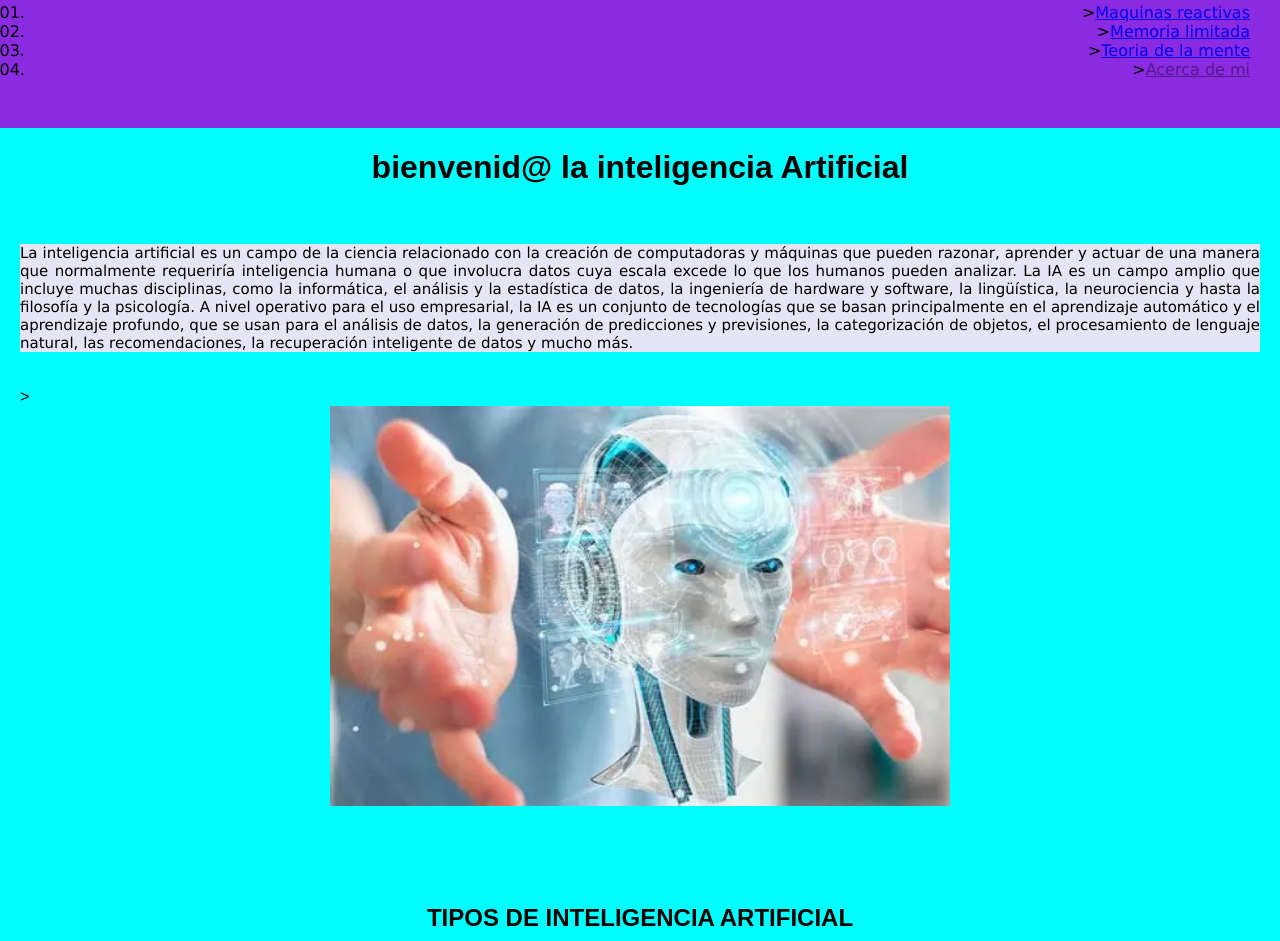
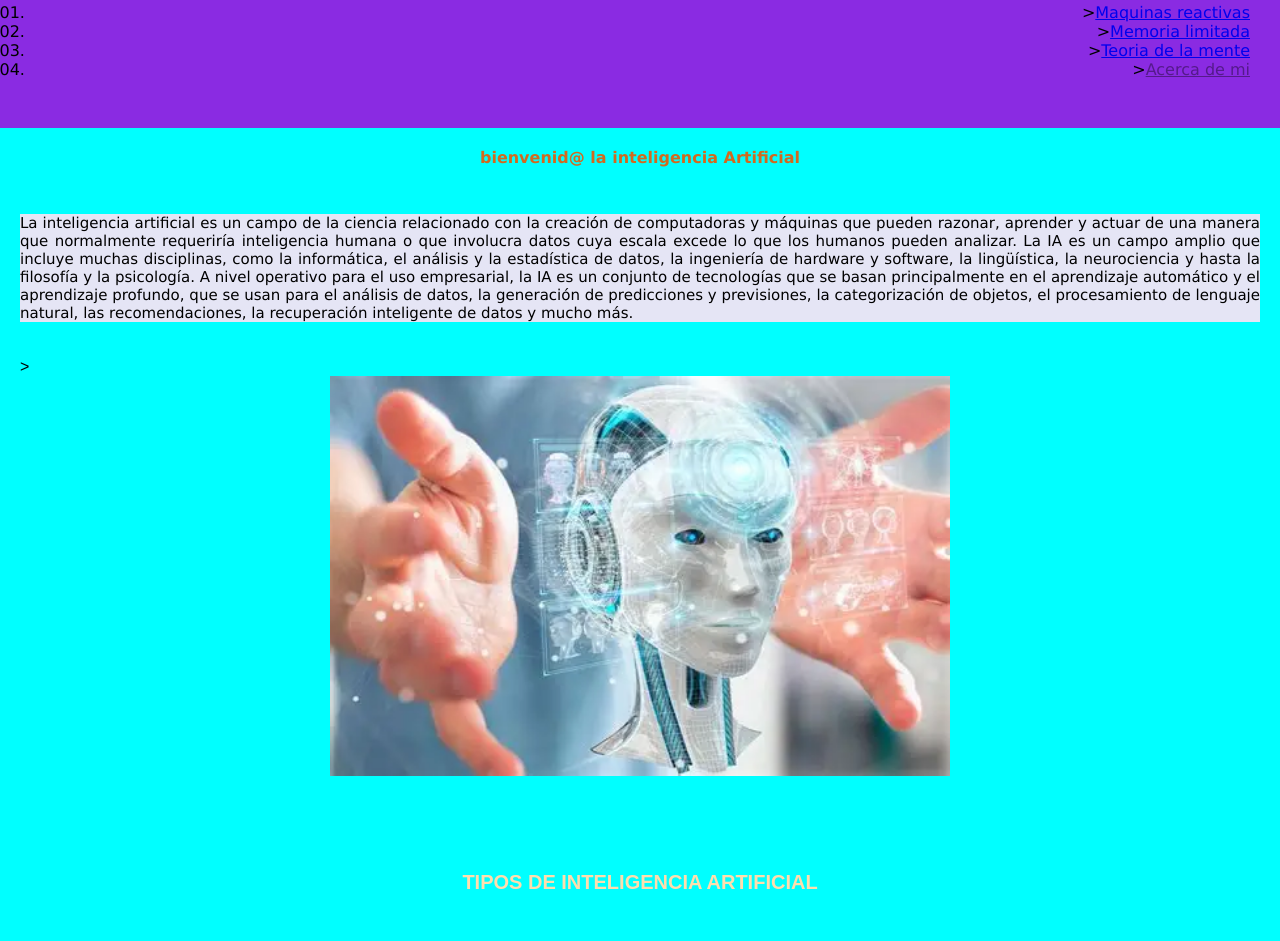
Before and after one commit to joseluis200519/jose20051, a plain HTML site: page index.html in a window 1280 px wide. Shown: the part 100-1041 px from the top of the page. Drawn offline with Linux system fonts and the light colour scheme.

Commit message:
se modifico el estilo h1

```diff
--- a/style.css
+++ b/style.css
@@ -70,3 +70,15 @@ th{
     background-color: #f2f2f2;
 
 }
+h1{
+    font-family: Verdana, Geneva, Tahoma, sans-serif;
+    font-size: 1em;
+    font-weight: 600px;
+    color:chocolate;
+}
+h2{
+    font-family: Arial, Helvetica, sans-serif;
+    font-size: 20px;
+    font-weight: bold;
+    color: navajowhite;
+}
```
